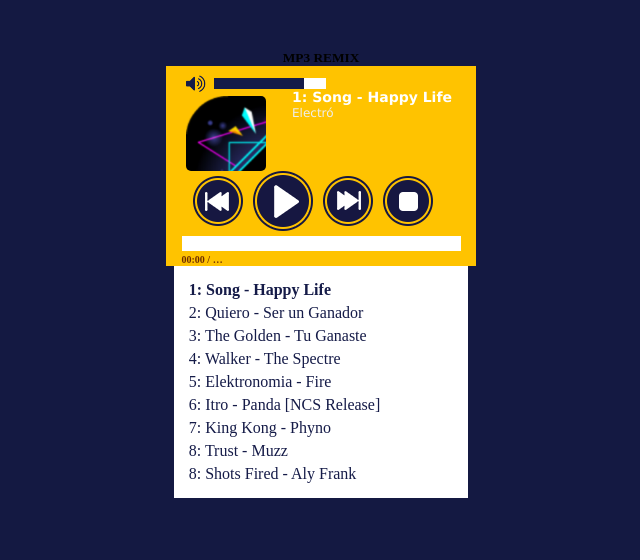
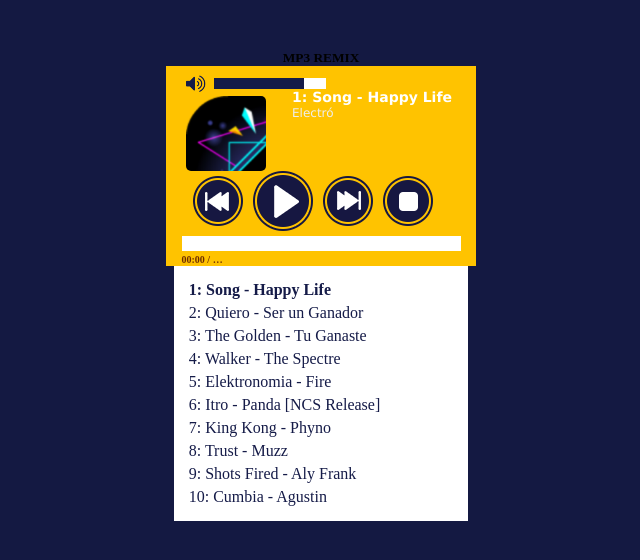
Before and after one commit to ThonyDroidYT/TD-Music, a plain HTML site: page musica2.html in a window 1280 px wide. Shown: the whole page, without its empty margins (319-959 px from the left). Drawn offline with Linux system fonts and the light colour scheme.

Commit message:
Update musica2.html

```diff
--- a/musica2.html
+++ b/musica2.html
@@ -23,7 +23,8 @@
             <div data-cover="./data/Itro.jpg" data-artist="Electronica"><a href="./data/Itro.mp3"></a>6: Itro - Panda [NCS Release]</div>
             <div data-cover="./Version-2.0/cover1.jpg" data-artist="PHYNO"><a href="./Version-2.0/Audio_One.mp3"></a>7: King Kong - Phyno</div>
             <div data-cover="./Version-2.0/cover2.jpg" data-artist="Muzz"><a href="./Version-2.0/Audio_Two.mp3"></a>8: Trust - Muzz</div>
-            <div data-cover="./Version-2.0/cover3.jpg" data-artist="Aly Frank"><a href="./Version-2.0/Audio_Three.mp3"></a>8: Shots Fired - Aly Frank</div>
+            <div data-cover="./Version-2.0/cover3.jpg" data-artist="Aly Frank"><a href="./Version-2.0/Audio_Three.mp3"></a>9: Shots Fired - Aly Frank</div>
+            <div data-cover="./resources/thumbs/02.git" data-artist="Agustin"><a href="http://45.236.131.101:81/02_Scratch_2_This_Instrumental_Mix.mp3"></a>10: Cumbia - Agustin</div>
         </div>
 
     </div>
```
